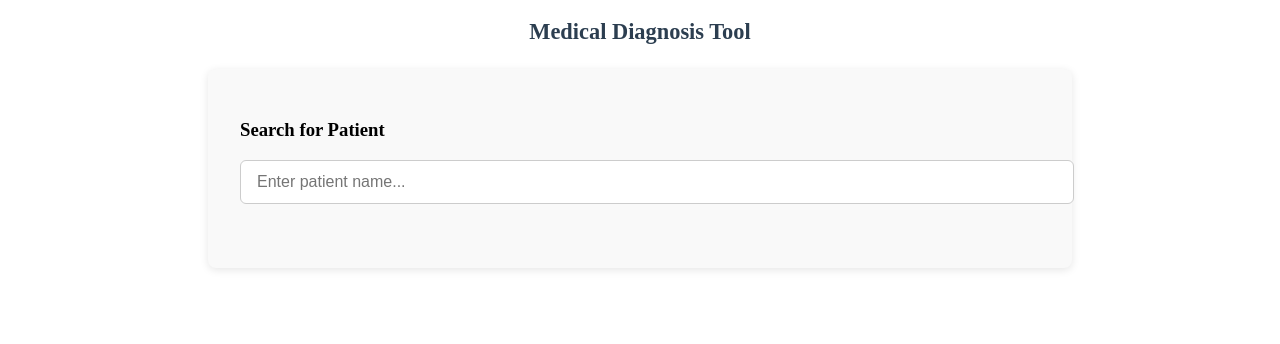
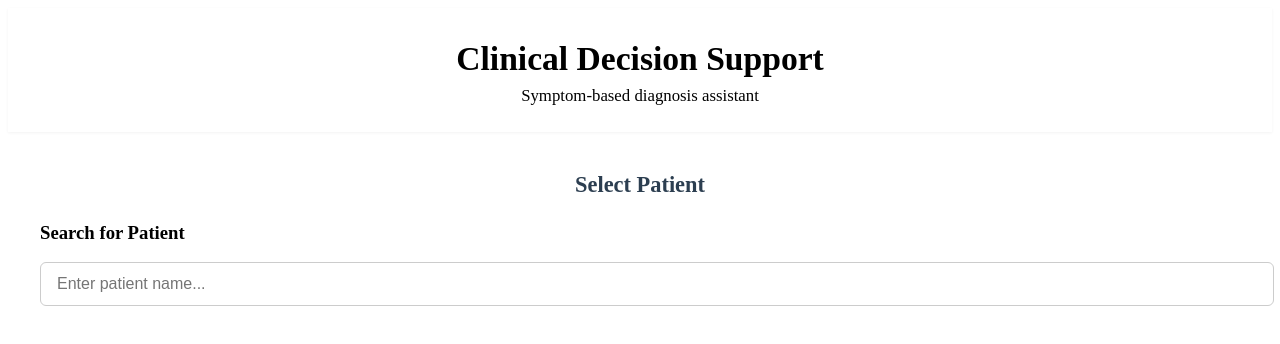
Before and after one commit to makombe/med-diagnosis-frontend, a React (Vite) app: page / in a window 1280 px wide. Shown: the top 344 px of the page. Built offline with nearby package versions, Linux system fonts and the light colour scheme.

Commit message:
Format diagnosis page

```diff
--- a/src/pages/diagnosis-page.scss
+++ b/src/pages/diagnosis-page.scss
@@ -1,29 +1,115 @@
-.diagnosisPageContainer {
-  max-width: 800px;
-  margin: 0 auto;
-  padding: 2rem;
-  background-color: #f9f9f9;
-  border-radius: 8px;
-  box-shadow: 0 2px 8px rgba(0, 0, 0, 0.1);
+.diagnosis-page {
+  min-height: 100vh;
+  background: var(--gray-50);
+  padding-bottom: 4rem;
+}
 
-  h2 {
-    margin-bottom: 1.5rem;
-    text-align: center;
-    font-size: 1.4rem;
-    color: #2c3e50;
+.page-header {
+  background: white;
+  border-bottom: 1px solid var(--gray-200);
+  padding: 2rem 2rem 1.6rem;
+  text-align: center;
+  box-shadow: 0 1px 3px rgba(0,0,0,0.05);
+
+  .header-content {
+    max-width: 1200px;
+    margin: 0 auto;
+  }
+
+  h1 {
+    margin: 0;
+    font-size: 2.1rem;
+    font-weight: 700;
+    color: var(--gray-900);
+  }
+
+  .subtitle {
+    margin: 0.5rem 0 0;
+    color: var(--gray-600);
+    font-size: 1.05rem;
   }
 }
-.change-btn {
-  background: #ef4444;
-  color: white;
-  border: none;
-  padding: 0.6rem 1.2rem;
-  border-radius: 8px;
-  cursor: pointer;
-  font-weight: 500;
-  transition: background 0.2s;
 
-  &:hover {
-    background: #dc2626;
+.diagnosis-page-container {
+  max-width: 1200px;
+  margin: 2.5rem auto;
+  padding: 0 1.5rem;
+}
+
+.patient-header-card {
+  background: white;
+  border-radius: 12px;
+  padding: 1.5rem 2rem;
+  margin-bottom: 2.5rem;
+  box-shadow: 0 4px 6px -1px rgba(0,0,0,0.1), 0 2px 4px -1px rgba(0,0,0,0.06);
+  display: flex;
+  justify-content: space-between;
+  align-items: center;
+  flex-wrap: wrap;
+  gap: 1.5rem;
+}
+
+.patient-meta {
+  margin-top: 0.5rem;
+  color: var(--gray-600);
+  font-size: 0.95rem;
+
+  span + span {
+    margin: 0 0.75rem;
+    color: var(--gray-300);
   }
 }
+
+.diagnosis-workflow-grid {
+  display: grid;
+  grid-template-columns: 380px 1fr;
+  gap: 2.5rem;
+
+  @media (max-width: 1024px) {
+    grid-template-columns: 1fr;
+  }
+}
+
+.btn {
+  font-weight: 500;
+  padding: 0.65rem 1.4rem;
+  border-radius: 8px;
+  transition: all 0.2s ease;
+  cursor: pointer;
+
+  &-primary {
+    background: var(--primary);
+    color: white;
+    border: none;
+
+    &:hover { background: var(--primary-dark); }
+  }
+
+  &-outline {
+    background: transparent;
+    border: 1px solid var(--gray-300);
+    color: var(--gray-700);
+
+    &:hover {
+      background: var(--gray-100);
+      border-color: var(--gray-400);
+    }
+  }
+
+  &-sm {
+    padding: 0.55rem 1.1rem;
+    font-size: 0.9rem;
+  }
+}
+
+@keyframes spin {
+  to { transform: rotate(360deg); }
+}
+.change-btn {
+  background: #e0f2fe;
+  color: #1e40af;
+  border: 1px solid #60a5fa;
+  padding: 0.7rem 1.3rem;
+  border-radius: 6px;
+  font-weight: 500;
+}
--- a/src/pages/diagnosis-page.tsx
+++ b/src/pages/diagnosis-page.tsx
@@ -34,48 +34,75 @@ export const DiagnosisPage = () => {
   };
 
   return (
+    <div className="diagnosis-page">
+      <header className="page-header">
+        <div className="header-content">
+          <h1>Clinical Decision Support</h1>
+          <p className="subtitle">Symptom-based diagnosis assistant</p>
+        </div>
+      </header>
+
+      <main className="diagnosis-page-container">
+        {!selectedPatient ? (
+          <div className="patient-selection-section">
+            <h2>Select Patient</h2>
+            <PatientSearch onSelectPatient={setSelectedPatient} />
+          </div>
+        ) : (
           <>
-      <div>
-        <h2>Medical Diagnosis Tool</h2>
+            <div className="patient-header-card">
+              <div className="patient-info">
+                <h3>
+                  {selectedPatient.firstName} {selectedPatient.lastName}
+                </h3>
+                <div className="patient-meta">
+                  <span>DOB: {selectedPatient.dateOfBirth}</span>
+                  <span>•</span>
+                  <span>Gender: {selectedPatient.gender}</span>
                 </div>
-      <div className="diagnosisPageContainer">
-        {!selectedPatient ? (
-          <PatientSearch onSelectPatient={setSelectedPatient} />
-        ) : (
-          <div className="patientInfo">
-            <h3>Selected patient: {selectedPatient.firstName} {selectedPatient.lastName} </h3>
-            <p>DOB: {selectedPatient.dateOfBirth}</p>
-            <p>Gender: {selectedPatient.gender}</p>
-            <button className="change-btn" onClick={handleChangePatient}>
+              </div>
+              <button className="btn change-btn" onClick={handleChangePatient}>
                 Change Patient
               </button>
             </div>
-        )}
 
-        {selectedPatient && (
+            <div className="diagnosis-workflow-grid">
+              <div className="symptoms-panel">
                 <SymptomForm
                   onSubmit={(data: any) =>
                     diagnoseMutation.mutate({
                       dateOfBirth: selectedPatient.dateOfBirth,
                       gender: selectedPatient.gender,
-                symptoms: data.symptoms.split(","),
+                      symptoms: data.symptoms
+                        .split(",")
+                        .map((s: string) => s.trim()),
                     })
                   }
                 />
-        )}
+              </div>
 
-        {diagnoseMutation.data
-          ?.filter((diagnosis) => !dismissedDiagnosisIds.has(diagnosis.id))
+              <div className="results-panel">
+                {diagnoseMutation.data &&
+                  diagnoseMutation.data
+                    .filter((d) => !dismissedDiagnosisIds.has(d.id))
                     .map((diagnosis) => (
                       <DiagnosisCard
                         key={diagnosis.id}
                         diagnosis={diagnosis}
-              onValidate={(id: number, valid: boolean) =>
-                handleValidate(id, valid)
-              }
+                        onValidate={handleValidate}
                       />
                     ))}
+
+                {diagnoseMutation.data?.length === 0 && (
+                  <div className="empty-state">
+                    <p>No diagnoses found for current symptoms</p>
+                  </div>
+                )}
+              </div>
             </div>
           </>
+        )}
+      </main>
+    </div>
   );
 };
```
Lines whose indentation alone changed are shown as unchanged.
